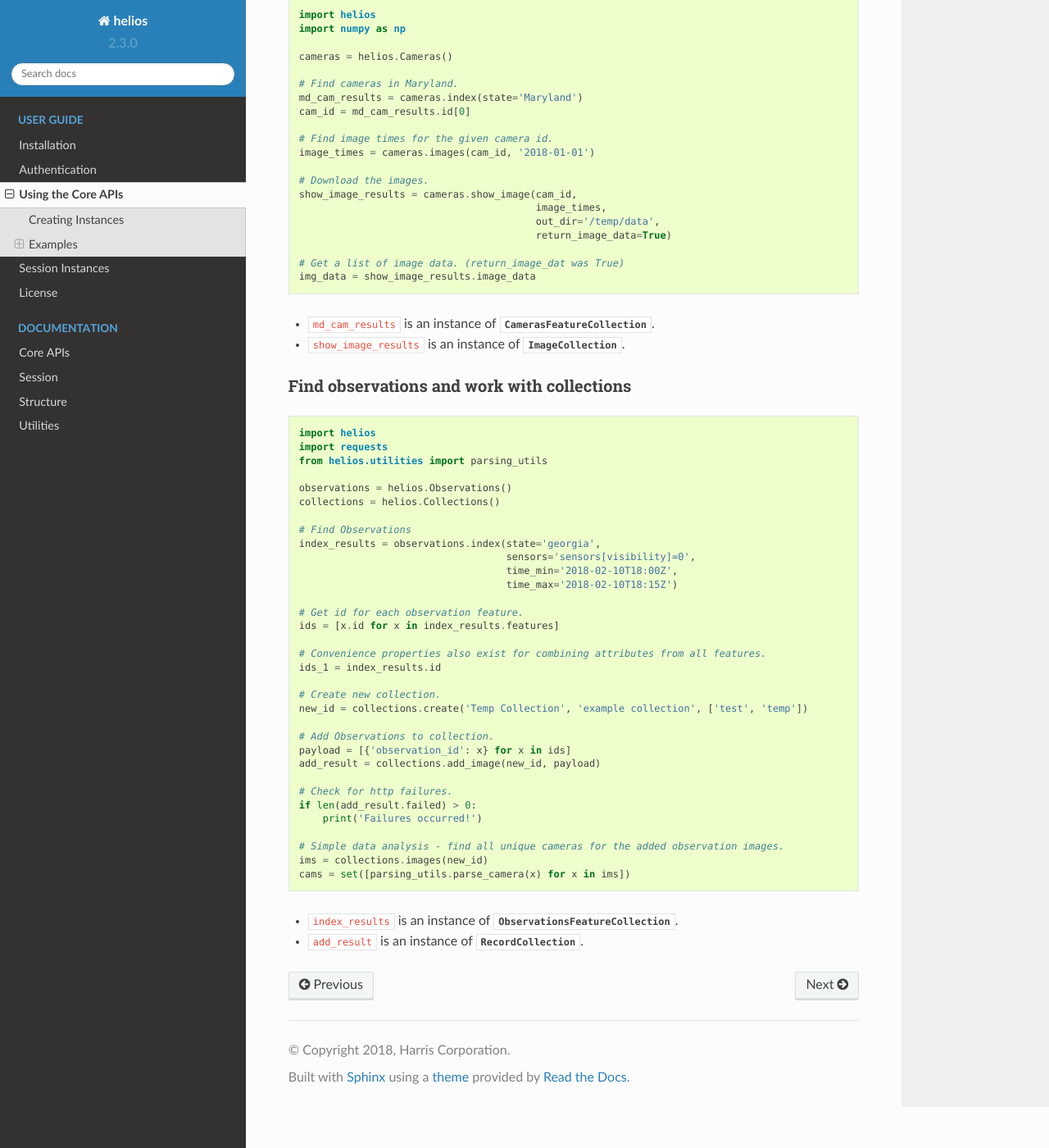
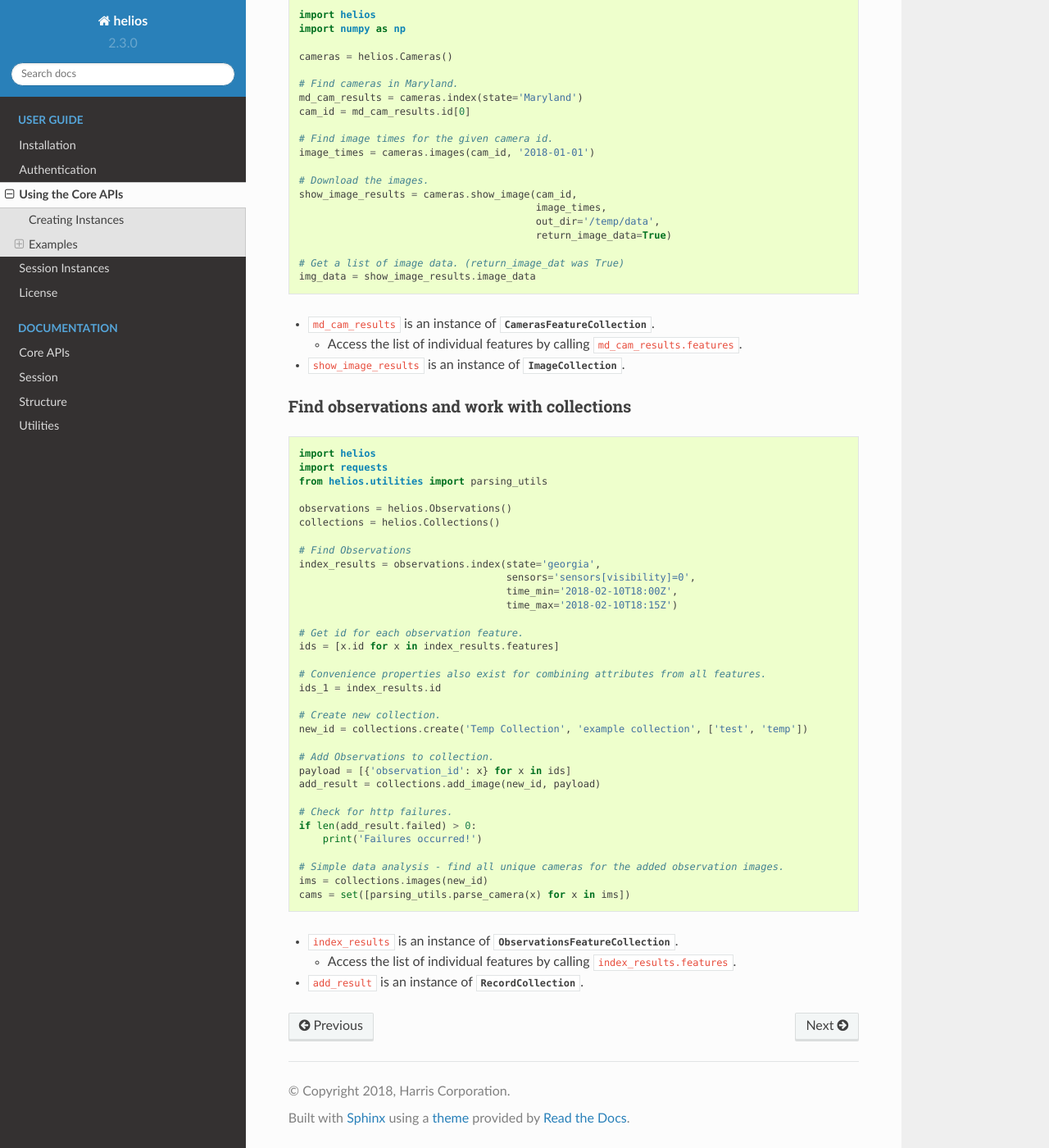
Before and after one commit to helios-earth/helios-sdk-python, a Sphinx documentation site: the page built from docs/user/core_apis_guide.rst, in a window 1280 px wide and 1400 px high, scrolled down 839 px. Shown: the whole window at 82% size. Built offline with Sphinx 7.4.7 and the Read the Docs theme 2.0.0, drawn with Linux system fonts in a browser that asks for light colours.

Commit message:
[Docs] features access clarification.

```diff
--- a/docs/user/core_apis_guide.rst
+++ b/docs/user/core_apis_guide.rst
@@ -68,6 +68,9 @@ Find camera times and download images
 
 
 - ``md_cam_results`` is an instance of :class:`CamerasFeatureCollection <helios.cameras_api.CamerasFeatureCollection>`.
+
+  - Access the list of individual features by calling ``md_cam_results.features``.
+
 - ``show_image_results`` is an instance of :class:`ImageCollection <helios.core.structure.ImageCollection>`.
 
 Find observations and work with collections
@@ -110,4 +113,7 @@ Find observations and work with collections
     cams = set([parsing_utils.parse_camera(x) for x in ims])
 
 - ``index_results`` is an instance of :class:`ObservationsFeatureCollection <helios.observations_api.ObservationsFeatureCollection>`.
+
+  - Access the list of individual features by calling ``index_results.features``.
+
 - ``add_result`` is an instance of :class:`RecordCollection <helios.core.structure.RecordCollection>`.
```
